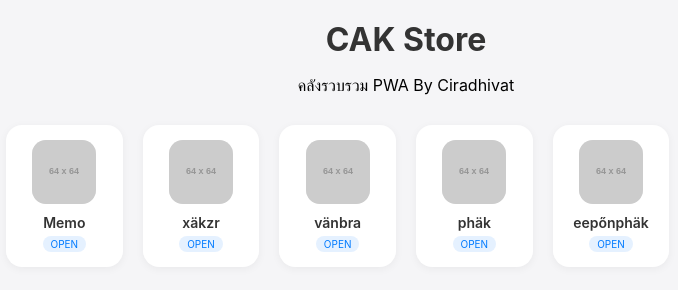
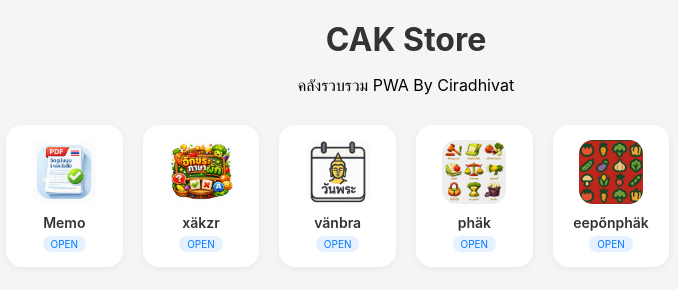
Before and after one commit to ciradhivat/cak, a plain HTML site: page store/index.html in a window 1280 px wide. Shown: the whole page, without its empty margins (234-912 px from the left). Drawn offline with Linux system fonts and the light colour scheme; placeholder pictures from the web are drawn by us.

Commit message:
Add files via upload

```diff
--- a/store/index.html
+++ b/store/index.html
@@ -3,6 +3,8 @@
 <head>
     <meta charset="UTF-8">
     <meta name="viewport" content="width=device-width, initial-scale=1.0">
+<link rel="manifest" href="manifest.json">
+
     <title>CAK Store</title>
     <style>
         /* ตั้งค่า CSS พื้นฐานให้ดูทันสมัยและรองรับมือถือ */
@@ -65,27 +67,27 @@
         const apps = [
             {
                 name: "Memo",
-                iconFile: "memo-512.png",
+                iconFile: "memo-192.png",
                 url: "https://ciradhivat.github.io/cak/memo/"
             },
             {
                 name: "xäkzr",
-                iconFile: "xäkzrekm-512.png",
+                iconFile: "xäkzrekm-192.png",
                 url: "https://ciradhivat.github.io/cak/xäkzr/"
             },
             {
                 name: "vänbra",
-                iconFile: "vänbra-512.png",
+                iconFile: "vänbra-192.png",
                 url: "https://ciradhivat.github.io/cak/push/"
             },
             {
                 name: "phäk",
-                iconFile: "phak-512.png",
+                iconFile: "phak-192.png",
                 url: "https://ciradhivat.github.io/cak/bhasaphak/"
             },
             {
                 name: "eepőnphäk",
-                iconFile: "kyphak-512.png",
+                iconFile: "kyphak-192.png",
                 url: "https://ciradhivat.github.io/cak/kyphak/"
             }
         ];
@@ -111,6 +113,15 @@
 
             container.appendChild(card);
         });
+
+if ('serviceWorker' in navigator) {
+    window.addEventListener('load', () => {
+        navigator.serviceWorker.register('./sw.js')
+            .then(reg => console.log('Service Worker registered!', reg))
+            .catch(err => console.log('Service Worker registration failed: ', err));
+    });
+}
+
     </script>
 </body>
 </html>
```
Also changed, not shown: store/kyphak-192.png (added), store/memo-192.png (added), store/phak-192.png (added), store/vänbra-192.png (added), store/xäkzrekm-192.png (added).
